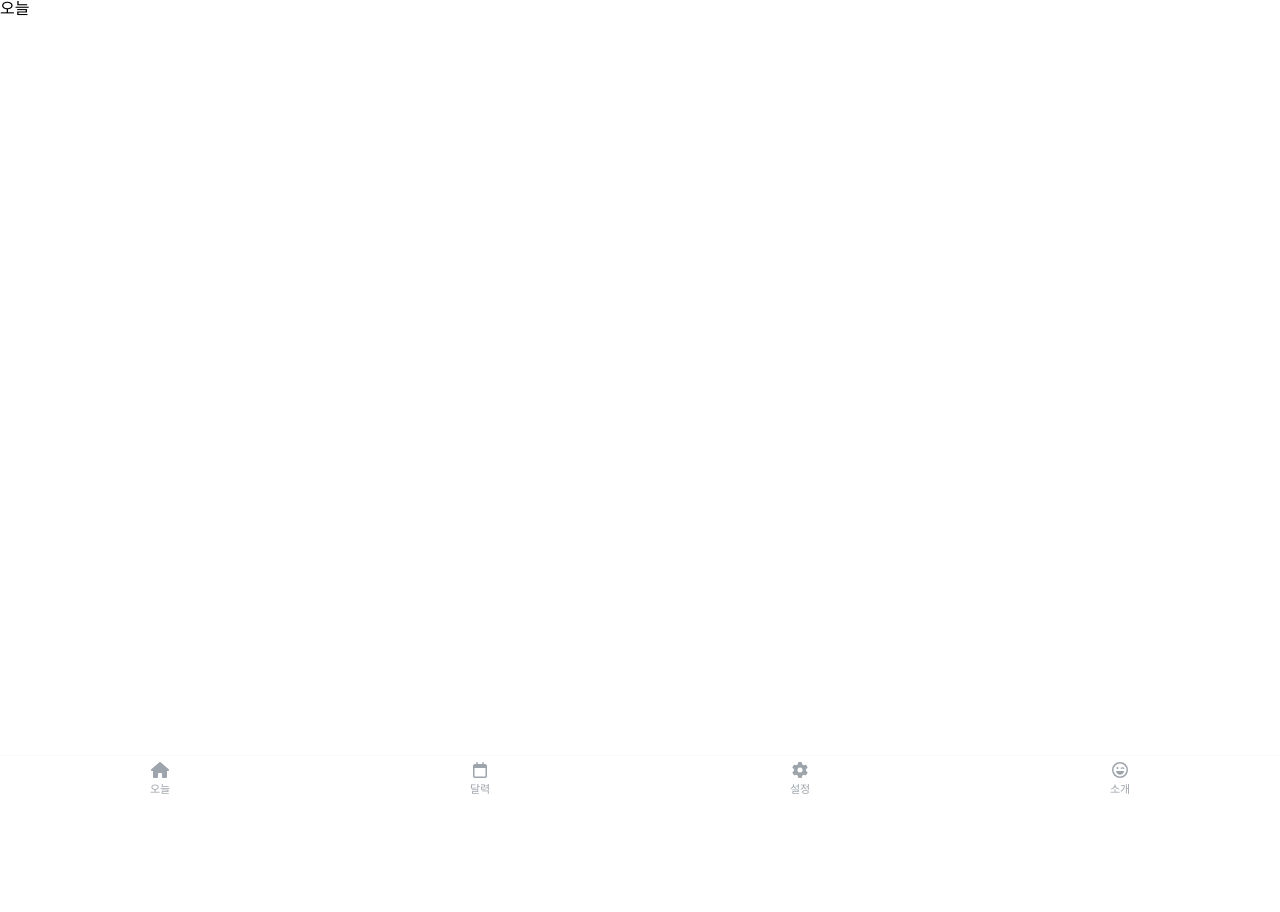
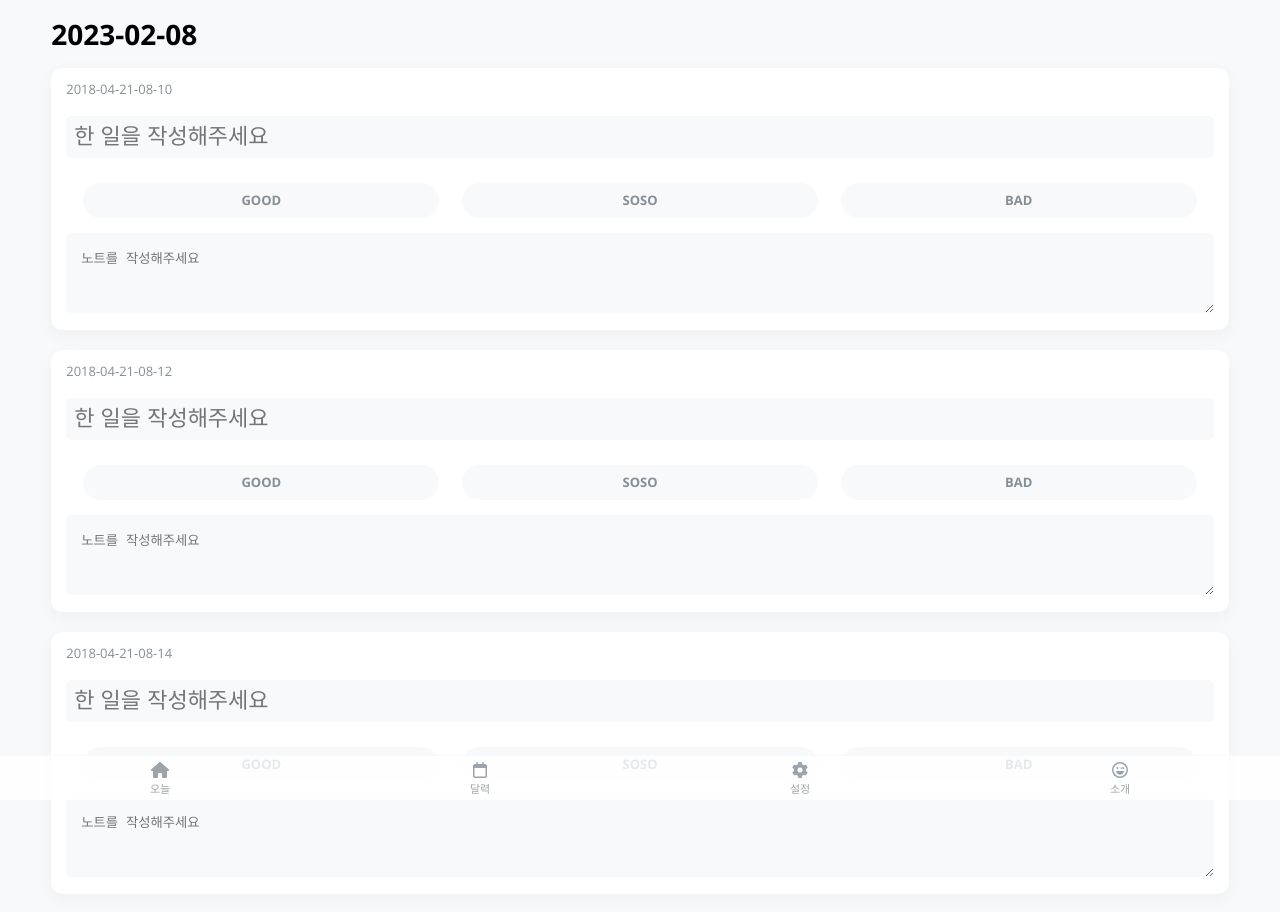
Before and after one commit to suyeon-jung-dev/vue.js-daily-report-project, a Vue app: page / in a window 1280 px wide. Both pictures are taken after a click on the button "오늘". Shown: the top 912 px of the page. Before the commit the page ends 800 px from the top, so only its background shows below. Built offline with nearby package versions, Linux system fonts and the light colour scheme.

Commit message:
Part 9. 오늘 컴포넌트

```diff
--- a/src/components/Day.vue
+++ b/src/components/Day.vue
@@ -1,17 +1,77 @@
 <template>
-  <div class="hello">
-    오늘
+  <div class="day">
+    <h1 class="day-title">
+      {{$route.params.date}}    <!-- @/router/index.js 의 path에 설정한 date params 를 참조한다. -->
+    </h1>
+
+    <ul class="day-list">
+      <li
+          v-for="item in items"
+          :key="item.id"
+          class="day-list-item"
+      >
+        <div class="time">
+          <h2>{{item.id}}</h2>
+        </div>
+
+        <div class="action">
+          <input type="text" v-model="item.action" placeholder="한 일을 작성해주세요">
+        </div>
+
+        <!-- 스코어 컴포넌트 -->
+        <day-score
+          @onUpdateScore="onUpdateScore"
+          :item="item"
+        ></day-score>
+
+        <div class="note">
+          <textarea v-model="item.note" placeholder="노트를 작성해주세요"></textarea>
+        </div>
+      </li>
+    </ul>
   </div>
 </template>
 
 <script>
+import DayScore from "@/components/DayScore";
+
 export default {
   // eslint-disable-next-line vue/multi-word-component-names
   name: "Day",
-  methods: {},
+  components: {DayScore},
+  methods: {
+    onUpdateScore(item, score) {
+      item.score = score;
+      console.log('Day component', score);
+    }
+  },
   computed: {},
   data() {
-    return {}
+    return {
+      items: [
+        {
+          action: "", // 한 일
+          id: "2018-04-21-08-10", // 날짜. id, key 역할
+          note: "", // 노트
+          open: false, // 편집모드
+          score: undefined, // 점수
+        },
+        {
+          action: "", // 한 일
+          id: "2018-04-21-08-12", // 날짜. id, key 역할
+          note: "", // 노트
+          open: false, // 편집모드
+          score: undefined, // 점수
+        },
+        {
+          action: "", // 한 일
+          id: "2018-04-21-08-14", // 날짜. id, key 역할
+          note: "", // 노트
+          open: false, // 편집모드
+          score: undefined, // 점수
+        }
+      ]
+    }
   },
   props: {}
 }
--- /dev/null
+++ b/src/components/DayScore.vue
@@ -0,0 +1,41 @@
+<template>
+  <div class="score">
+    <button
+        v-for="button in buttons"
+        :key="button.score"
+        @click="updateScore(button.score)"
+        :class="{'active': button.score === item.score}">
+      {{button.label}}
+    </button>
+  </div>
+</template>
+
+<script>
+export default {
+  name: 'DayScore',
+  methods: {
+    updateScore(score) {
+      console.log(score);
+      console.log(this.item);
+      this.$emit('onUpdateScore', this.item, score);
+    }
+  },
+  computed: {},
+  data() {
+    return {
+      buttons: [
+        {label: 'GOOD', score: 3},
+        {label: 'SOSO', score: 2},
+        {label: 'BAD', score: 1}
+      ]
+    }
+  },
+  props: [
+      'item'
+  ]
+}
+</script>
+
+<!-- Add "scoped" attribute to limit CSS to this component only -->
+<style scoped lang="scss">
+</style>
```
Also changed, not shown: 1 other file (tests, documents, lock files or other folders).
